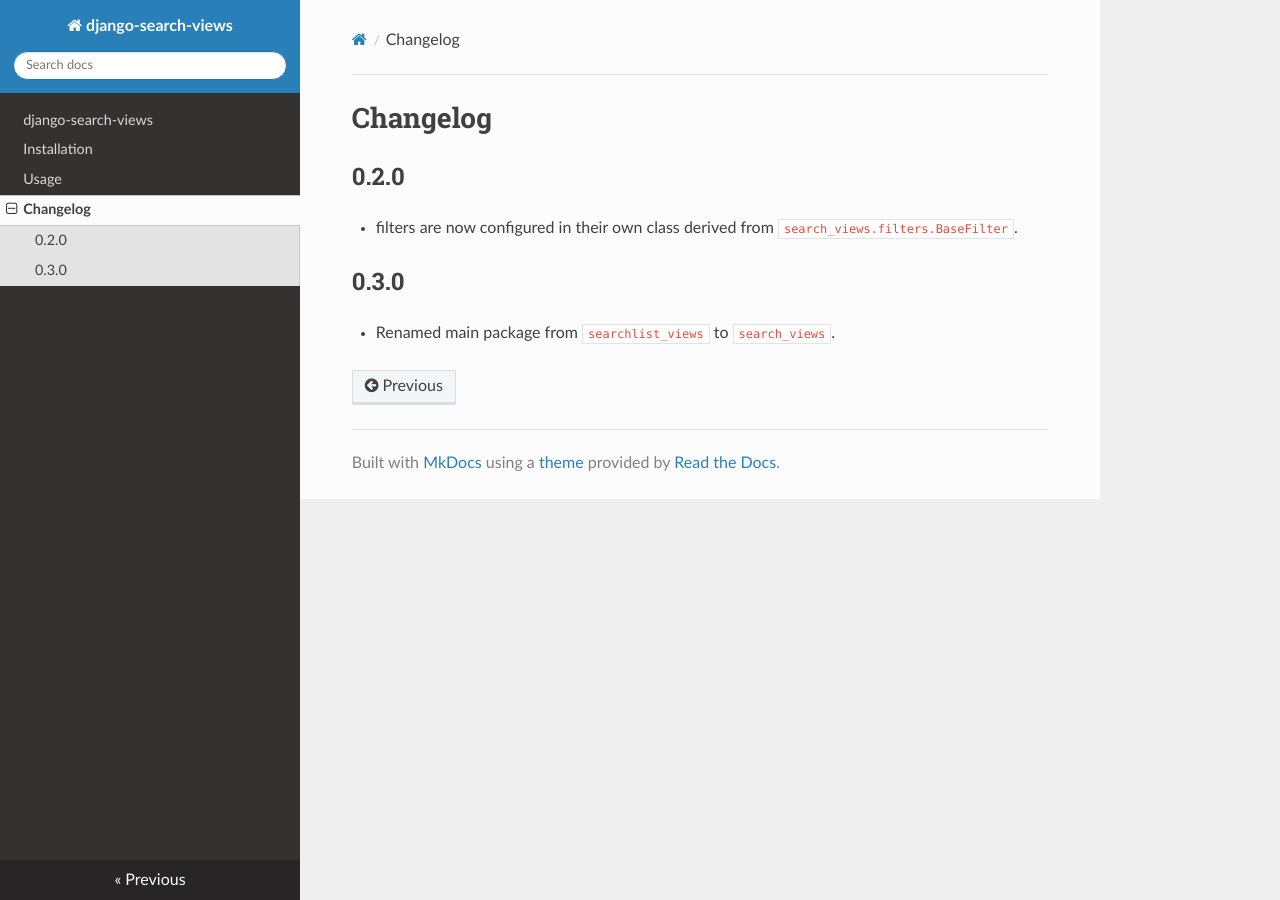
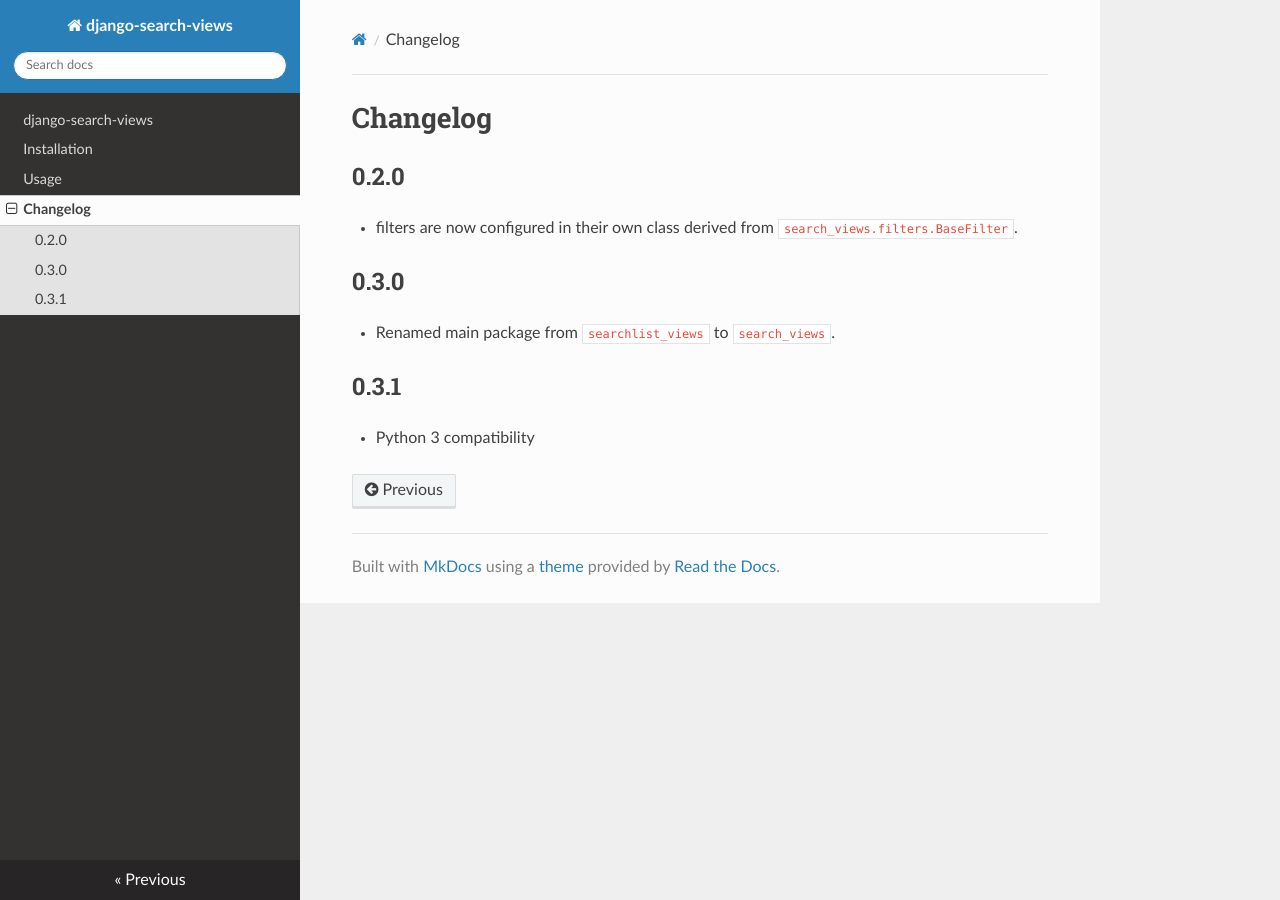
Before and after one commit to inmagik/django-search-views, an MkDocs documentation site: the page built from docs/docs/changelog.md, in a window 1280 px wide. Built offline with MkDocs 1.6.1, drawn with Linux system fonts in a browser that asks for light colours; nearby versions of some CDN libraries; old or Windows-style settings are respelled for this version of MkDocs.

Commit message:
docs and version bump

```diff
--- a/docs/docs/changelog.md
+++ b/docs/docs/changelog.md
@@ -7,3 +7,8 @@
 ## 0.3.0
 
 * Renamed main package from `searchlist_views` to `search_views`.
+
+
+## 0.3.1
+
+* Python 3 compatibility
--- a/setup.py
+++ b/setup.py
@@ -2,7 +2,7 @@ from setuptools import setup
 
 setup(
     name='django-search-views',
-    version='0.3.0',
+    version='0.3.1',
     url='https://github.com/inmagik/django-search-views',
     install_requires=[
         'Django >=1.8',
```
Also changed, not shown: README.md.
